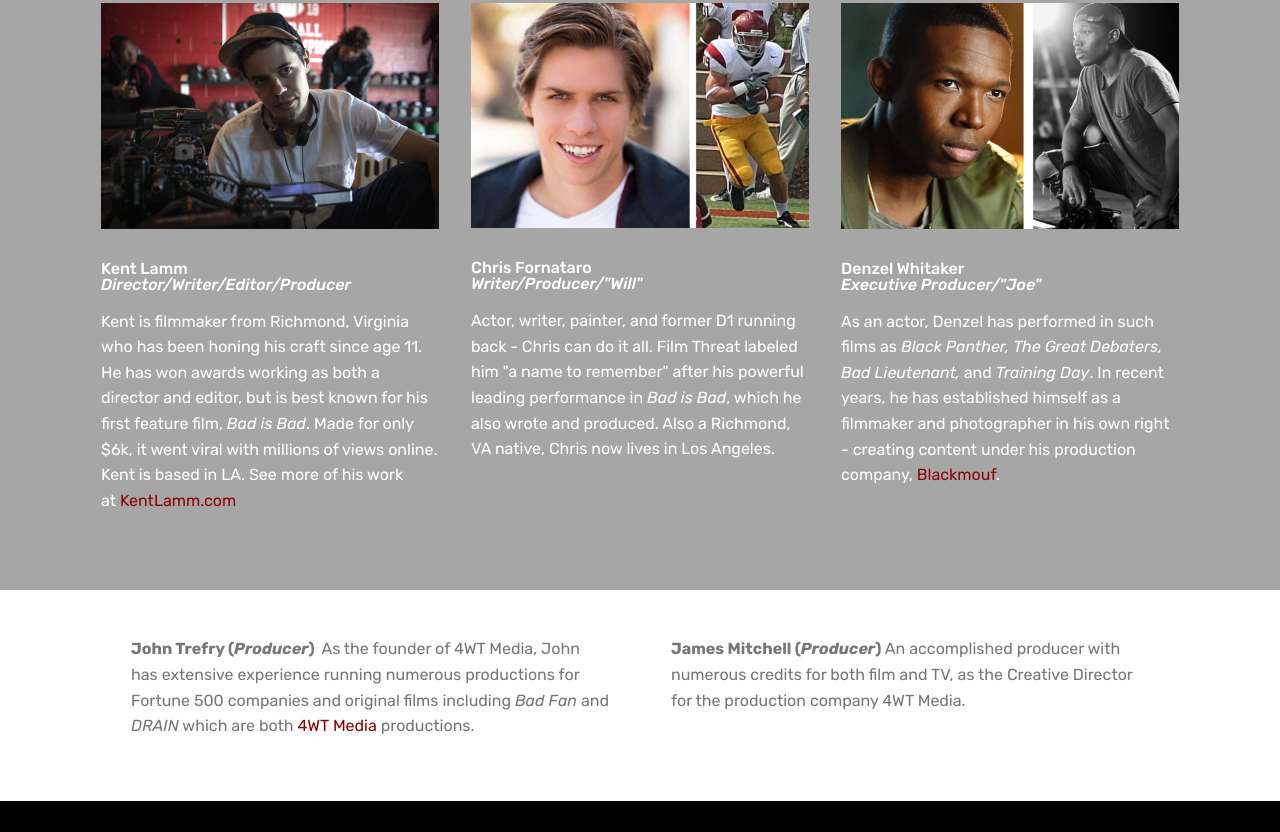
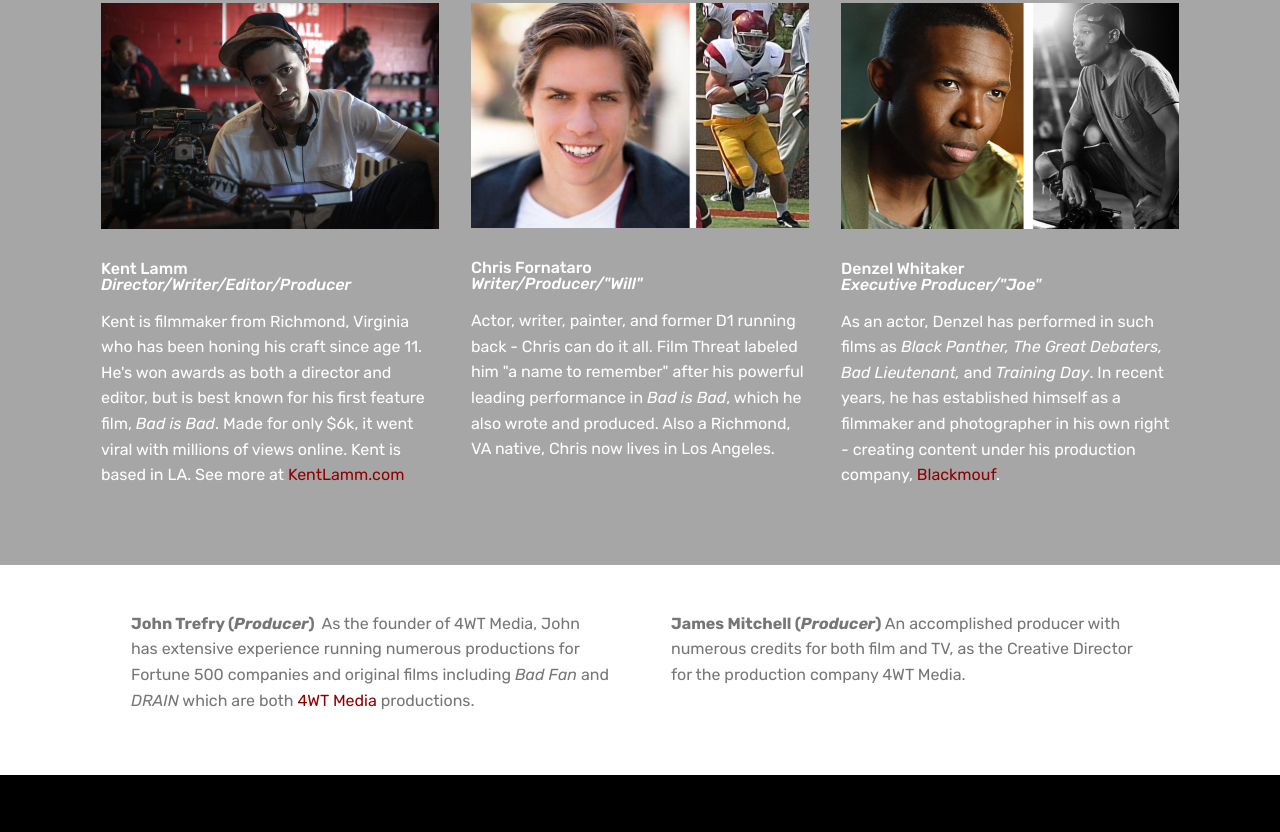
Before and after one commit to kentlamm/WTM_Site, a plain HTML site: page index.html in a window 1280 px wide. Shown: the part 1552-2384 px from the top of the page. Drawn offline with Linux system fonts and the light colour scheme; grey boxes are pictures that could not be loaded; files whose address does not match are found by name.

Commit message:
Update index.html

```diff
--- a/index.html
+++ b/index.html
@@ -124,7 +124,7 @@
                     <div class="card-box">
                         <h4 class="card-title pb-3 mbr-fonts-style display-7">
                             Kent Lamm <em>Director/Writer/Editor/Producer</em></h4>
-                        <p class="mbr-text mbr-fonts-style display-7">Kent is filmmaker from Richmond, Virginia who has been honing his craft since age 11. He has won awards working as both a director and editor, but is best known for his first feature film, <em>Bad is Bad</em>. Made for only $6k, it went viral with millions of views online. Kent is based in LA. See more of his work at&nbsp;<a href="http://www.kentlamm.com" target="_blank" class="text-primary">KentLamm.com</a></p>
+                        <p class="mbr-text mbr-fonts-style display-7">Kent is filmmaker from Richmond, Virginia who has been honing his craft since age 11. He's won awards as both a director and editor, but is best known for his first feature film, <em>Bad is Bad</em>. Made for only $6k, it went viral with millions of views online. Kent is based in LA. See more at&nbsp;<a href="http://www.kentlamm.com" target="_blank" class="text-primary">KentLamm.com</a></p>
                     </div>
                 </div>
             </div>
```
